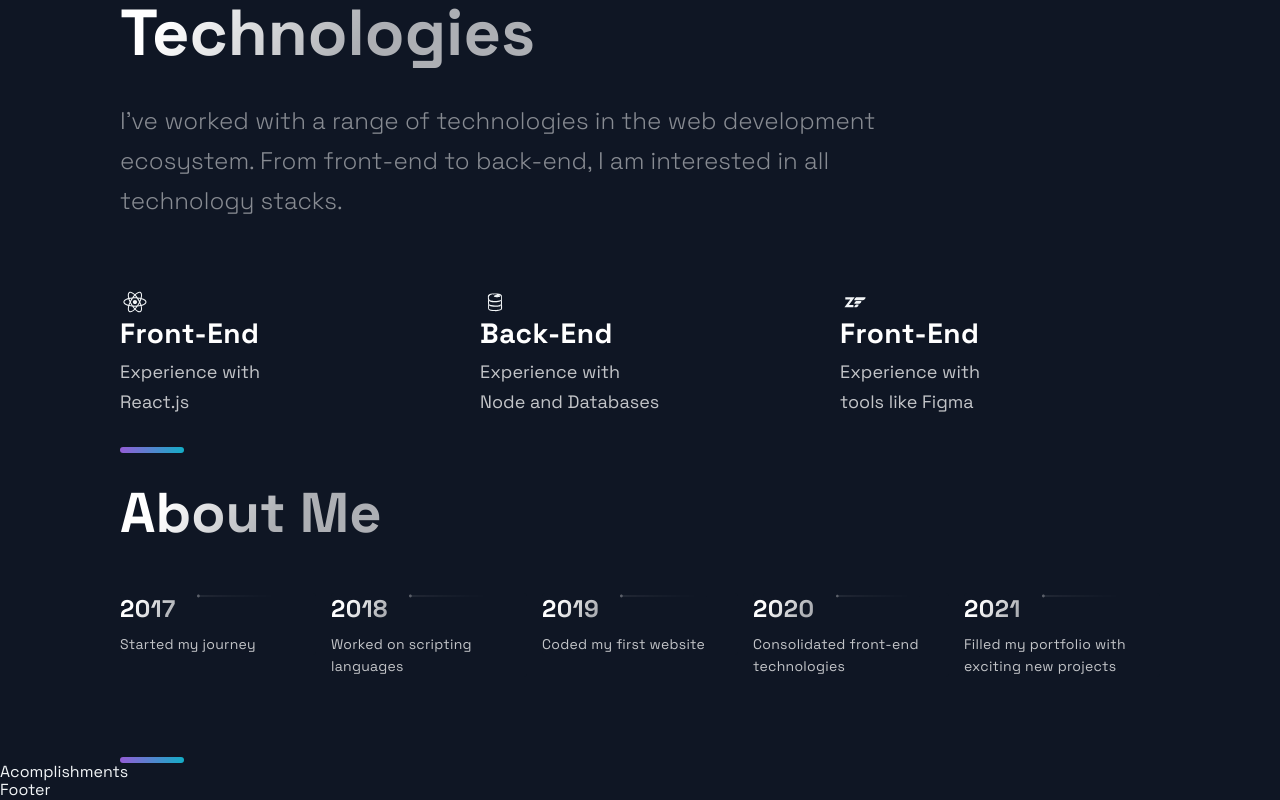
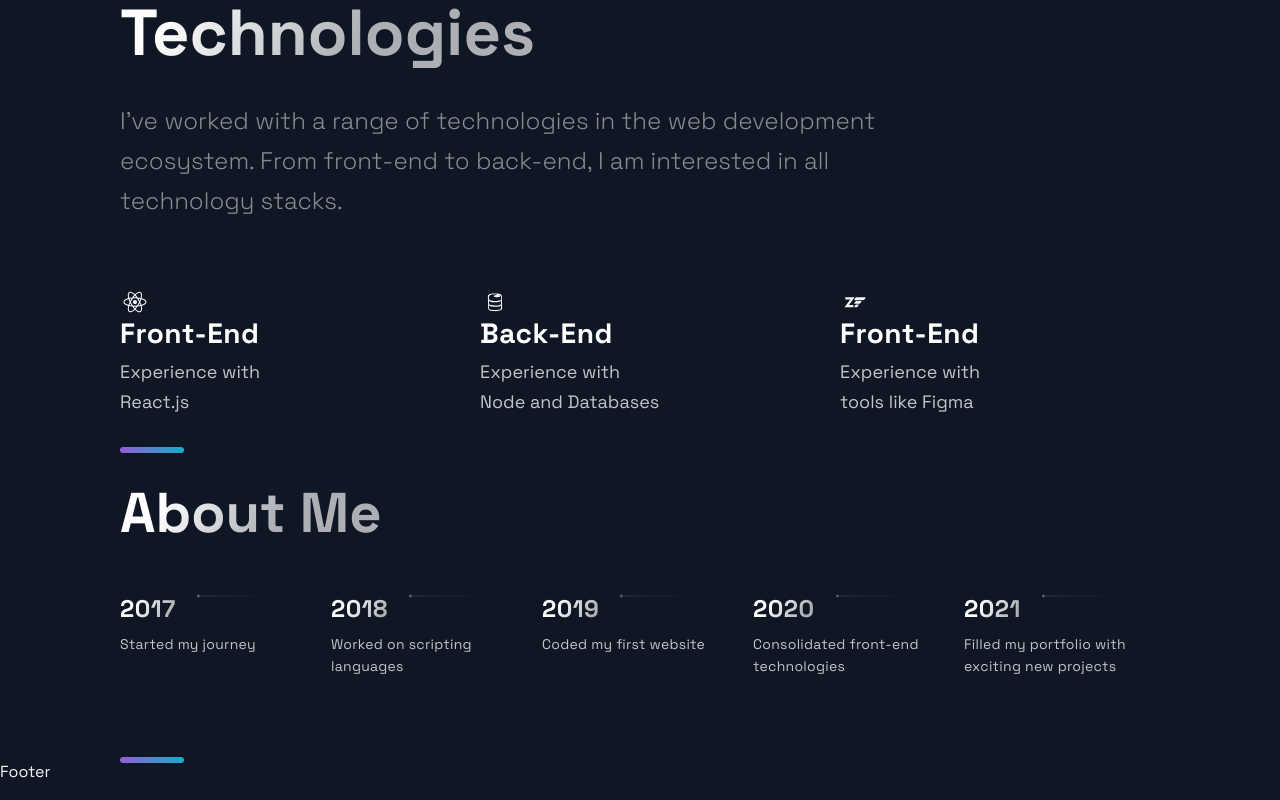
Before and after one commit to shaandre96/Portfolio, a Next.js app in the folder Website/: page / in a window 1280 px wide. Shown: the part 1717-2517 px from the top of the page. Built offline with nearby package versions, Linux system fonts and the light colour scheme.

Commit message:
remove accomplishments

```diff
--- a/Website/src/pages/index.js
+++ b/Website/src/pages/index.js
@@ -17,7 +17,7 @@ const Home = () => {
       <Projects />
       <Technologies />
       <Timeline />
-      <Acomplishments />
+      {/* <Acomplishments /> */}
     </Layout>
   );
 };
```
